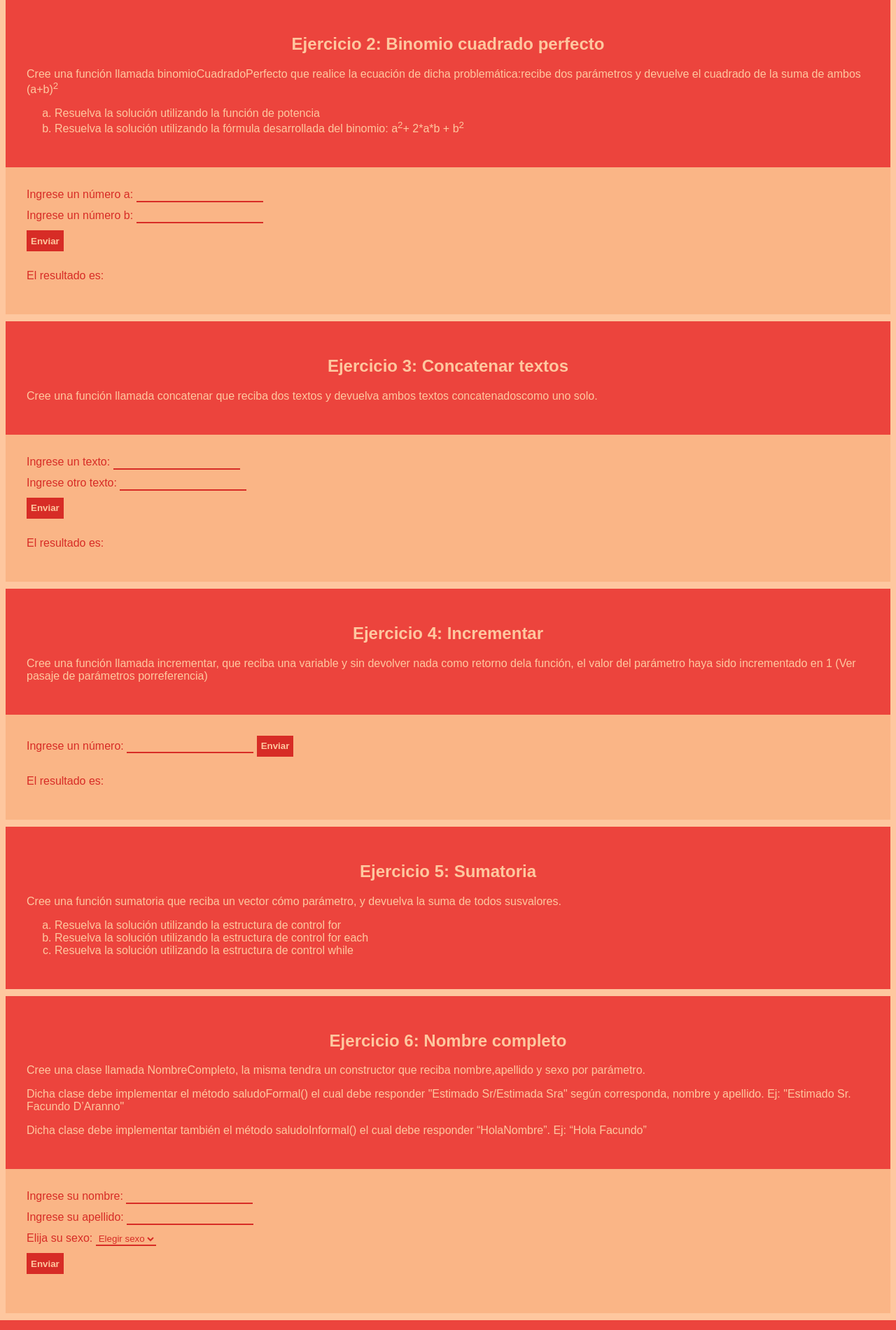
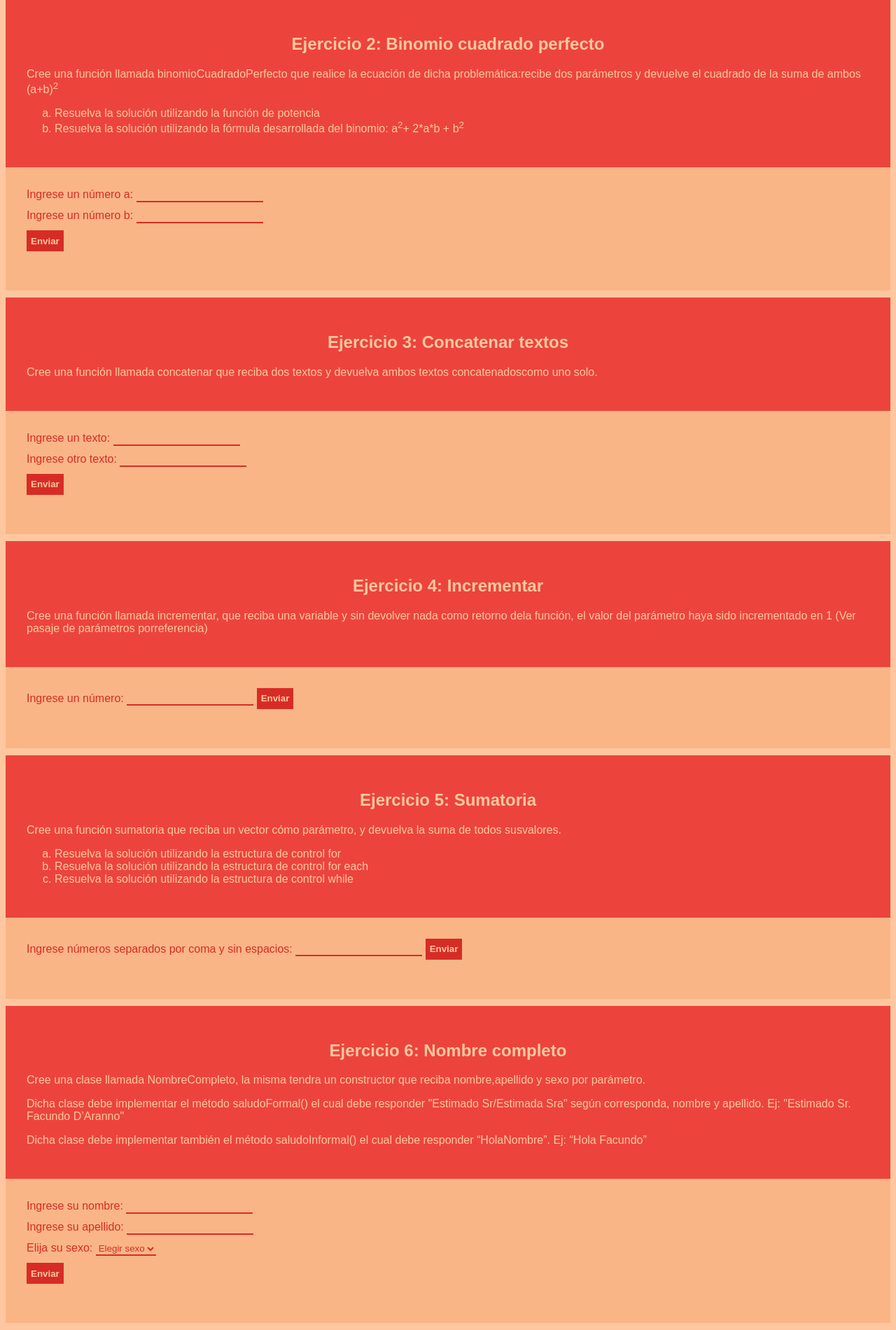
Before and after one commit to matiasal55/pw2_php_actividad3, a PHP site: page / in a window 1280 px wide. Shown: the part 457-2357 px from the top of the page at 70% size. Run offline with PHP 8.4, Linux system fonts and the light colour scheme.

Commit message:
Ejercicio terminado

```diff
--- /dev/null
+++ b/Ejercicio1/message.php
@@ -0,0 +1,6 @@
+<?php
+if($_POST!=[] && isset($_POST['color']) && $_POST['color']) {
+    $semaforo = new Ejercicio1();
+    $estado = $semaforo->semaforo($_POST['color']);
+    echo "<p>El valor ingresado es: $estado</p>";
+}
--- /dev/null
+++ b/Ejercicio2/message.php
@@ -0,0 +1,6 @@
+<?php
+if($_POST!==[] && isset($_POST['numero_a']) && isset($_POST['numero_b']) && $_POST['numero_a'] && $_POST['numero_b']) {
+    $ejercicio = new Ejercicio2();
+    $resultado = $ejercicio->binomioCuadradoPerfecto($_POST['numero_a'], $_POST['numero_b']);
+    echo "El resultado es $resultado";
+}
--- /dev/null
+++ b/Ejercicio3/message.php
@@ -0,0 +1,6 @@
+<?php
+if($_POST!==[] && isset($_POST['txt1']) && isset($_POST['txt2']) && $_POST['txt1'] && $_POST['txt2']) {
+    $ejercicio = new Ejercicio3();
+    $resultado = $ejercicio->concatenar($_POST['txt1'], $_POST['txt2']);
+    echo "Resultado: $resultado";
+}
--- /dev/null
+++ b/Ejercicio4/message.php
@@ -0,0 +1,6 @@
+<?php
+if($_POST!==[] && isset($_POST['numero']) && $_POST['numero']) {
+    $ejercicio = new Ejercicio4();
+    $ejercicio->incrementar($_POST['numero']);
+    echo "El resultado incrementado es ".$_POST['numero'];
+}
--- /dev/null
+++ b/Ejercicio5/message.php
@@ -0,0 +1,8 @@
+<?php
+if($_POST!==[] && isset($_POST['lista_numeros']) && $_POST['lista_numeros']) {
+    $numeros = str_replace(" ", "", $_POST['lista_numeros']);
+    $lista=explode(",",$numeros);
+    $ejercicio=new Ejercicio5();
+    $resultado=$ejercicio->sumatoria($lista);
+    echo "El resultado es $resultado";
+}
--- /dev/null
+++ b/Ejercicio6/message.php
@@ -0,0 +1,11 @@
+<?php
+
+require_once './Ejercicio6/NombreCompleto.php';
+
+if($_POST!==[] && isset($_POST['nombre']) && isset($_POST['apellido']) && isset($_POST['sexo']) && $_POST['nombre'] && $_POST['apellido'] && $_POST['sexo']){
+    $ejercicio=new NombreCompleto($_POST['nombre'],$_POST['apellido'],$_POST['sexo']);
+    $formal=$ejercicio->saludoFormal();
+    $informal=$ejercicio->saludoInformal();
+    echo "Saludo formal: $formal<br>";
+    echo "Saludo informal: $informal";
+}
--- a/index.php
+++ b/index.php
@@ -15,7 +15,7 @@
     </head>
     <body>
         <h1>Matias Alarcón</h1>
-        <div class="ejercicio">
+        <div class="ejercicio" id="ejercicio1">
             <div class="enunciado">
                 <h2>Ejercicio 1: Semáforo</h2>
                 <p>Cree una función llamada Semaforo, que recibe por parametro un cólor cómo texto (“rojo”“amarillo”,”verde”). Dicha función devolverá el estado que corresponde: “frene”, “precaución”,“avance” o  “estado desconocido” ante un caso no esperado.</p>
@@ -25,22 +25,18 @@
                     <li>Resuelva la solución utilizando switch</li>
                 </ol>
             </div>
-            <form action="" method="POST">
+            <form action="./index.php#ejercicio1" method="POST">
                 <label for="color">Color: </label>
-                <input type="text" name="color">
+                <input type="text" name="color" required>
                 <input type="submit" value="Enviar" name="submit">
                 <p>
-<!--                    --><?php
-//                        if($_POST!==[] || isset($_POST['color'])) {
-//                            $semaforo = new Ejercicio1();
-//                            $estado = $semaforo->semaforo($_POST['color']);
-//                            echo "<p>El valor ingresado es: $estado</p>";
-//                        }
-//                    ?>
+                    <?php
+                        include './Ejercicio1/message.php';
+                    ?>
                 </p>
             </form>
         </div>
-        <div class="ejercicio">
+        <div class="ejercicio" id="ejercicio2">
             <div class="enunciado">
                 <h2>Ejercicio 2: Binomio cuadrado perfecto</h2>
                 <p>Cree una función llamada binomioCuadradoPerfecto que realice la ecuación de dicha problemática:recibe dos parámetros y  devuelve el cuadrado de la suma de ambos (a+b)<sup>2</sup></p>
@@ -49,73 +45,58 @@
                     <li>Resuelva la solución utilizando la fórmula desarrollada del binomio: a<sup>2</sup>+ 2*a*b + b<sup>2</sup></li>
                 </ol>
             </div>
-            <form action="" method="POST">
+            <form action="./index.php#ejercicio2" method="POST">
                 <label for="valor1">Ingrese un número a: </label>
-                <input type="number" name="numero_a">
+                <input type="number" name="numero_a" required>
                 <br>
                 <label for="valor2">Ingrese un número b: </label>
-                <input type="number" name="numero_b">
+                <input type="number" name="numero_b" required>
                 <br>
                 <input type="submit" value="Enviar" name="submit">
                 <p>
-                    El resultado es:
-<!--                    --><?php
-//                    if($_POST!==[]) {
-//                        $ejercicio = new Ejercicio2();
-//                        $resultado = $ejercicio->binomioCuadradoPerfecto($_POST['numero_a'], $_POST['numero_b']);
-//                        echo "$resultado";
-//                    }
-//                    ?>
+                    <?php
+                        include './Ejercicio2/message.php';
+                    ?>
                 </p>
             </form>
         </div>
-        <div class="ejercicio">
+        <div class="ejercicio" id="ejercicio3">
             <div class="enunciado">
                 <h2>Ejercicio 3: Concatenar textos</h2>
                 <p>Cree una función llamada concatenar que reciba dos textos y devuelva ambos textos concatenadoscomo uno solo.</p>
             </div>
-            <form action="" method="POST">
+            <form action="./index.php#ejercicio3" method="POST">
                 <label for="txt1">Ingrese un texto: </label>
-                <input type="text" name="txt1">
+                <input type="text" name="txt1" required>
                 <br>
                 <label for="txt2">Ingrese otro texto: </label>
-                <input type="text" name="txt2">
+                <input type="text" name="txt2" required>
                 <br>
                 <input type="submit" value="Enviar" name="submit">
                 <p>
-                    El resultado es:
-                    <!--                    --><?php
-                    //                    if($_POST!==[]) {
-                    //                        $ejercicio = new Ejercicio2();
-                    //                        $resultado = $ejercicio->binomioCuadradoPerfecto($_POST['numero_a'], $_POST['numero_b']);
-                    //                        echo "$resultado";
-                    //                    }
-                    //                    ?>
+                    <?php
+                        include './Ejercicio3/message.php';
+                    ?>
                 </p>
             </form>
         </div>
-        <div class="ejercicio">
+        <div class="ejercicio" id="ejercicio4">
             <div class="enunciado">
                 <h2>Ejercicio 4: Incrementar</h2>
                 <p>Cree una función llamada incrementar, que reciba una variable y sin devolver nada como retorno dela función, el valor del parámetro haya sido incrementado en 1 (Ver pasaje de parámetros porreferencia)</p>
             </div>
-            <form action="" method="POST">
+            <form action="./index.php#ejercicio4" method="POST">
                 <label for="numero">Ingrese un número: </label>
-                <input type="number" name="numero">
+                <input type="number" name="numero" required>
                 <input type="submit" value="Enviar" name="submit">
                 <p>
-                    El resultado es:
-                    <!--                    --><?php
-                    //                    if($_POST!==[]) {
-                    //                        $ejercicio = new Ejercicio2();
-                    //                        $resultado = $ejercicio->binomioCuadradoPerfecto($_POST['numero_a'], $_POST['numero_b']);
-                    //                        echo "$resultado";
-                    //                    }
-                    //                    ?>
+                    <?php
+                        include './Ejercicio4/message.php';
+                    ?>
                 </p>
             </form>
         </div>
-        <div class="ejercicio">
+        <div class="ejercicio" id="ejercicio5">
             <div class="enunciado">
                 <h2>Ejercicio 5: Sumatoria</h2>
                 <p>Cree una función sumatoria que reciba un vector cómo parámetro, y devuelva la suma de todos susvalores.</p>
@@ -125,38 +106,34 @@
                     <li>Resuelva la solución utilizando la estructura de control while</li>
                 </ol>
             </div>
-<!--            <form action="" method="POST">-->
-<!--                <label for="numero">Ingrese un número: </label>-->
-<!--                <input type="number" name="numero">-->
-<!--                <input type="submit" value="Enviar" name="submit">-->
-<!--                <p>-->
-<!--                    El resultado es:-->
-                    <!--                    --><?php
-                    //                    if($_POST!==[]) {
-                    //                        $ejercicio = new Ejercicio2();
-                    //                        $resultado = $ejercicio->binomioCuadradoPerfecto($_POST['numero_a'], $_POST['numero_b']);
-                    //                        echo "$resultado";
-                    //                    }
-                    //                    ?>
-<!--                </p>-->
+            <form action="./index.php#ejercicio5" method="POST">
+                <label for="numero">Ingrese números separados por coma y sin espacios: </label>
+                <input type="text" name="lista_numeros" required>
+                <input type="submit" value="Enviar" name="submit">
+                <p>
+                    <?php
+                        include "./Ejercicio5/message.php";
+                    ?>
+                </p>
             </form>
         </div>
-        <div class="ejercicio">
+        <div class="ejercicio" id="ejercicio6">
             <div class="enunciado">
                 <h2>Ejercicio 6: Nombre completo</h2>
                 <p>Cree una clase llamada NombreCompleto, la misma tendra un constructor que reciba nombre,apellido y sexo por parámetro.</p>
                 <p>Dicha clase debe implementar el método saludoFormal() el cual debe responder "Estimado Sr/Estimada Sra" según corresponda, nombre y apellido. Ej: "Estimado Sr. Facundo D’Aranno"</p>
                 <p>Dicha clase debe implementar también el método saludoInformal()  el cual debe responder “HolaNombre”. Ej: “Hola Facundo”</p>
             </div>
-            <form action="" method="POST">
+            <form action="./index.php#ejercicio6" method="POST">
                 <label for="nombre">Ingrese su nombre: </label>
-                <input type="text" name="nombre">
+                <input type="text" name="nombre" required>
                 <br>
                 <label for="apellido">Ingrese su apellido: </label>
-                <input type="text" name="apellido">
+                <input type="text" name="apellido" required>
                 <br>
                 <label for="sexo">Elija su sexo: </label>
-                <select>
+<!--                <select multiple name="sexo[]">-->
+                    <select name="sexo" required>
                     <option selected disabled>Elegir sexo</option>
                     <option name="masculino">Masculino</option>
                     <option name="femenino">Femenino</option>
@@ -164,6 +141,9 @@
                 <br>
                 <input type="submit" value="Enviar" name="submit">
                 <p>
+                    <?php
+                        include './Ejercicio6/message.php';
+                    ?>
                 </p>
             </form>
         </div>
```
